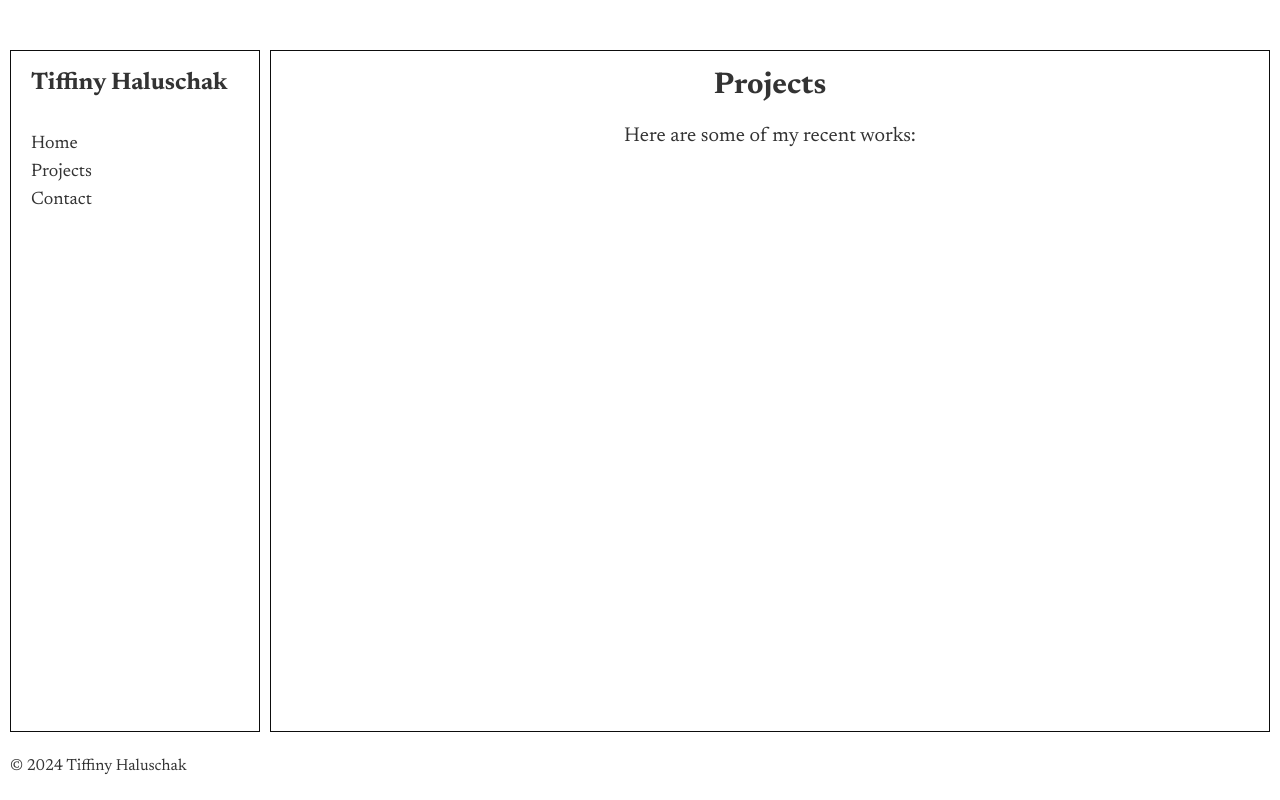
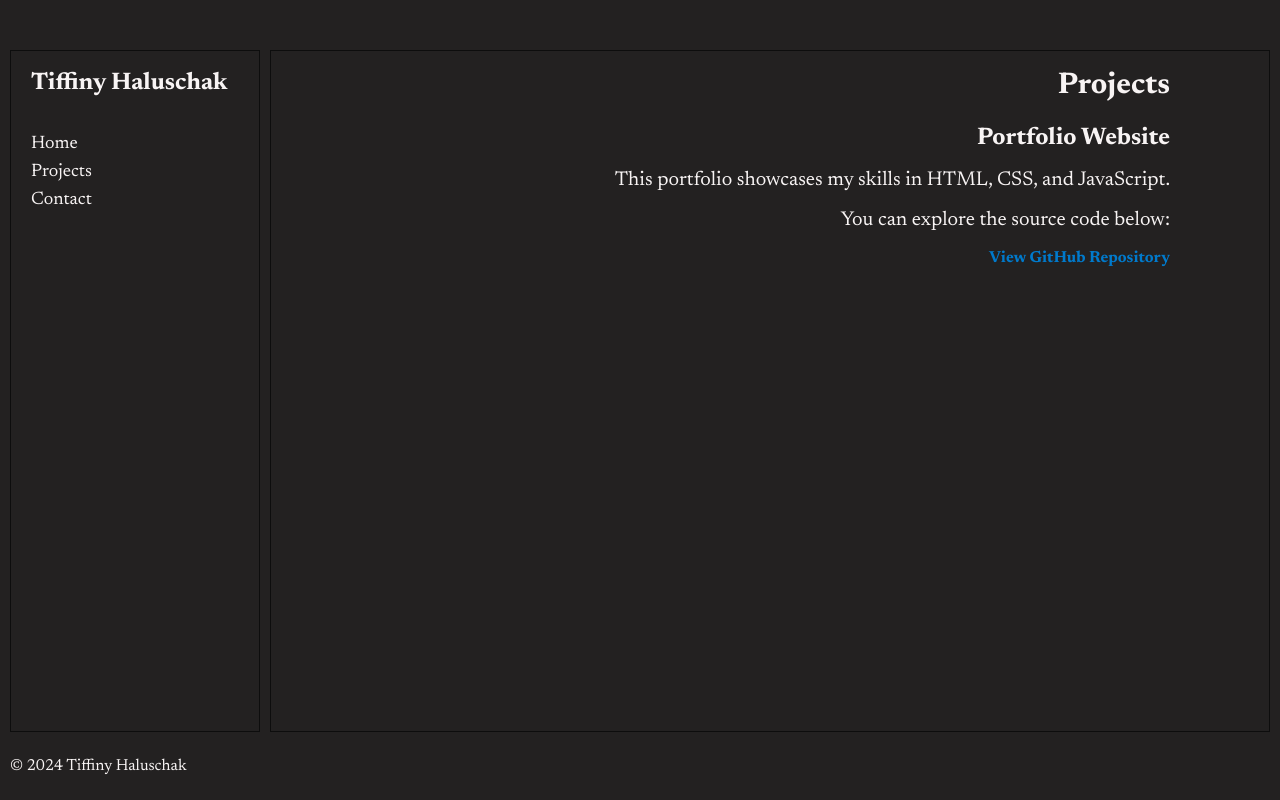
Before and after one commit to TiffinyHaluschak/portfolio, a plain HTML site: page projects.html in a window 1280 px wide. Drawn offline with Linux system fonts and the light colour scheme.

Commit message:
Change to dark light mode. Add github link to Project page.

```diff
--- a/css/styles.css
+++ b/css/styles.css
@@ -2,8 +2,8 @@
 :root {
     --primary-color: #007BFF;
     --secondary-color: #0056b3;
-    --background-color: #f4f4f4;
-    --text-color: #333;
+    --background-color: #232121;
+    --text-color: #f8f4f4;
     --border-color: #0d0d0d;
 }
 
@@ -25,13 +25,13 @@ body {
     flex-direction: row;
     flex: 1;
     padding-top: 50px;
-    background-color: #fff;
+    background-color: var(--background-color);
 }
 
 /* Sidebar Styles */
 .sidebar {
     width: 250px;
-    background-color: #fff;
+    background-color: var(--background-color);
     padding: 20px;
     box-sizing: border-box;
     border: 1px solid var(--border-color);
@@ -75,8 +75,8 @@ main {
     flex: 1;
     padding: 20px;
     box-sizing: border-box;
-    background-color: #fff;
-    text-align: center;
+    background-color: var(--background-color);
+    text-align: right;
     border: 1px solid var(--border-color);
     margin-right: 10px;
 }
@@ -95,11 +95,32 @@ main p {
     font-size: 20px;
 }
 
+/* Projects Page */
+
+.project {
+    margin-top: 20px;
+}
+
+.project h3 {
+    font-size: 1.5em;
+    margin-bottom: 10px;
+}
+
+.project a {
+    color: #007acc;
+    text-decoration: none;
+    font-weight: bold;
+}
+
+.project a:hover {
+    text-decoration: underline;
+}
+
 .contact-form {
     max-width: 900px;
     margin: 50px auto; /* Centers the form horizontally */
     padding: 20px;
-    background-color: #fff; /* White background */
+    background-color: var(--background-color);
     border-radius: 5px;
     box-shadow: 0 2px 5px rgba(0, 0, 0, 0.1);
 }
@@ -137,7 +158,7 @@ main p {
 
 /* Footer Styles */
 footer {
-    background-color: #fff;
+    background-color: var(--background-color);
     color: var(--text-color);
     text-align: left;
     padding: 10px;
--- a/projects.html
+++ b/projects.html
@@ -29,8 +29,15 @@
         <main>
             <section>
                 <h2>Projects</h2>
-                <p>Here are some of my recent works:</p>
-                <!-- Add project details here -->
+
+                <div class="project">
+                    <h3>Portfolio Website</h3>
+                    <p>This portfolio showcases my skills in HTML, CSS, and JavaScript. </p>
+                    <p>You can explore the source code below:</p>
+                    <a href="https://github.com/TiffinyHaluschak/portfolio.git" target="_blank" rel="noopener noreferrer">
+                        View GitHub Repository
+                    </a>
+                </div>
             </section>
         </main>
     </div>
```
Also changed, not shown: README.md.
